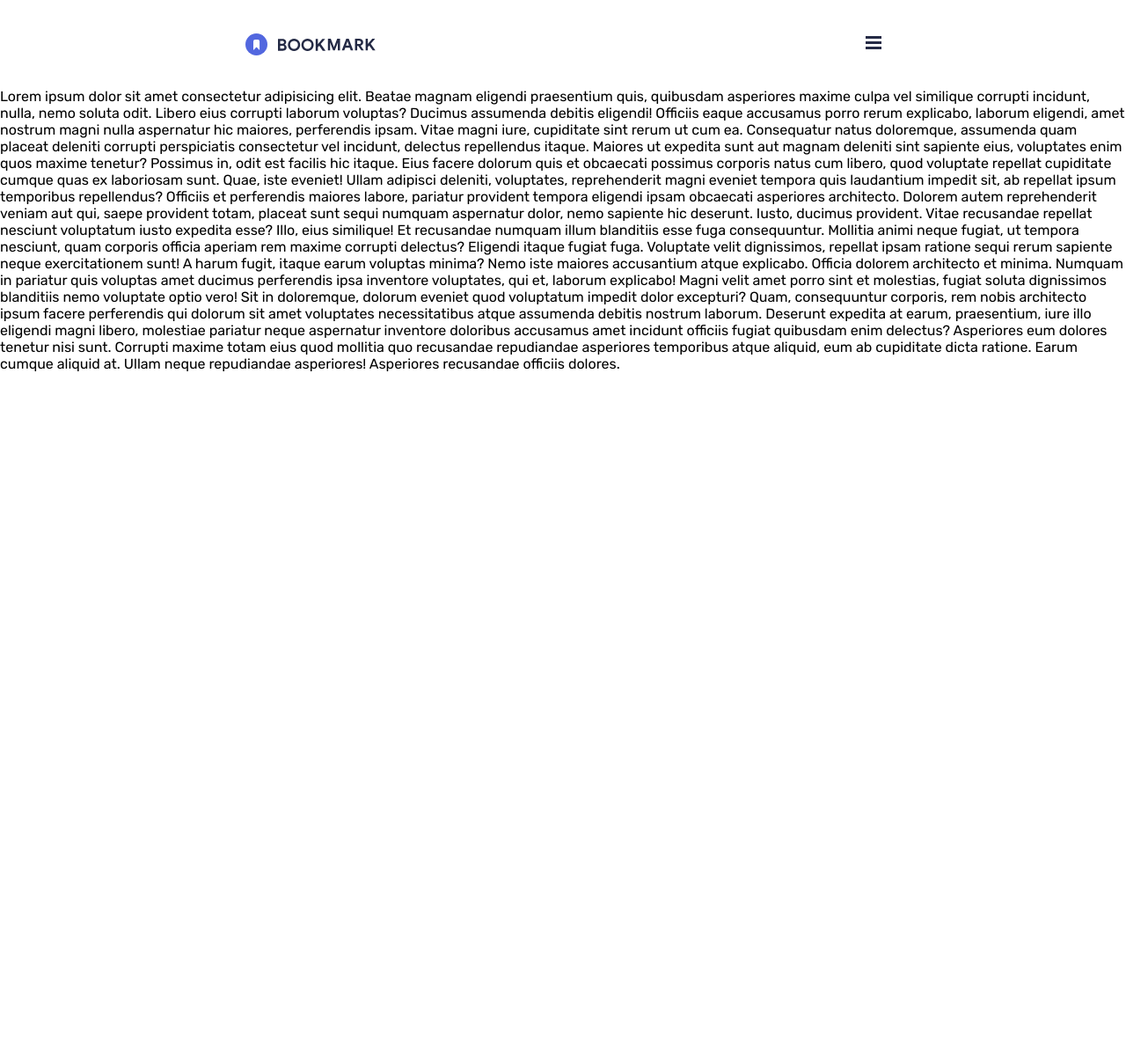
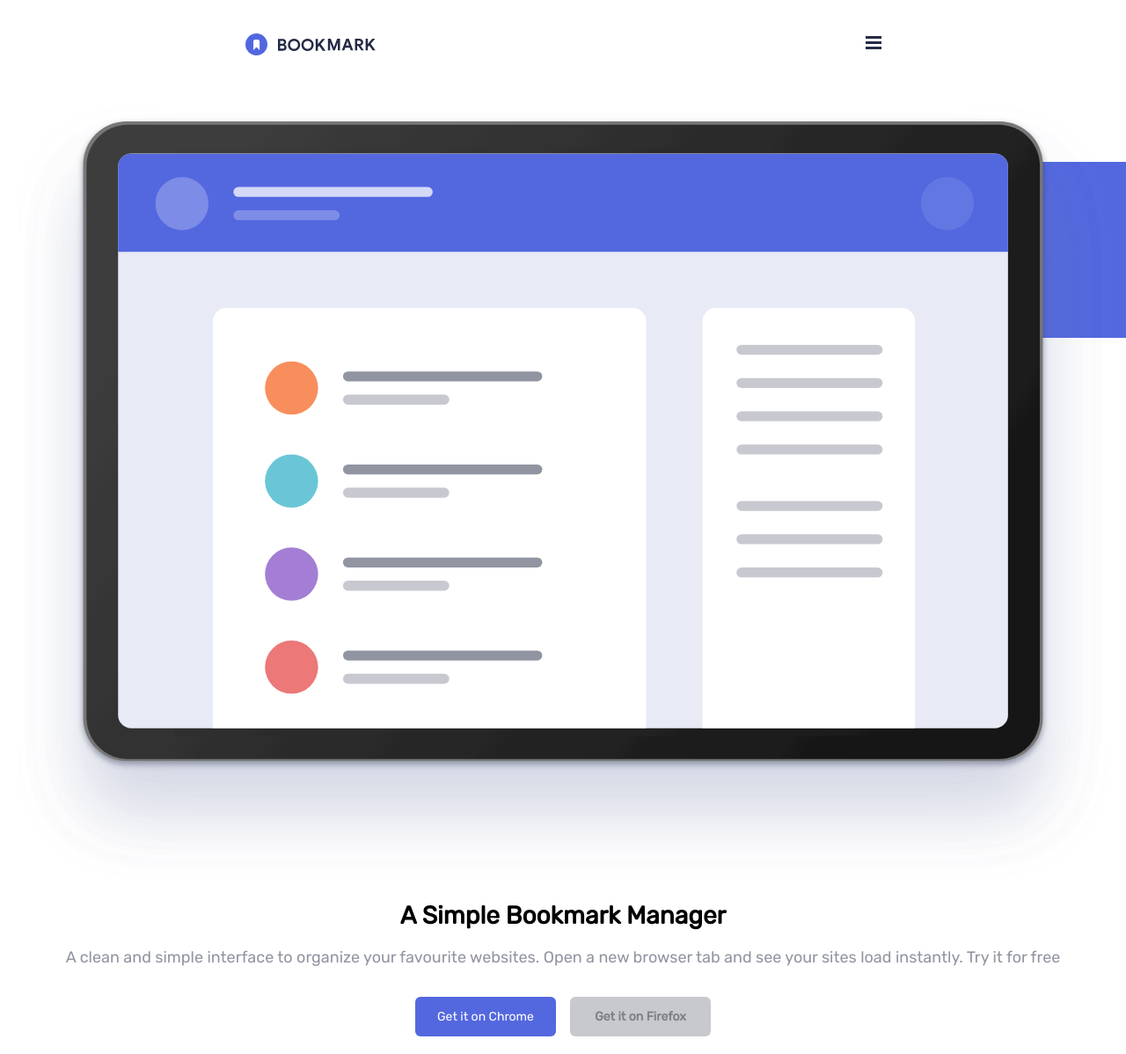
Before and after one commit to devRony1710/Bookmark-Landing, a React (Create React App) app: page / in a window 1280 px wide. Shown: the whole page at 88% size. Before the commit the page ends 800 px from the top, so only its background shows below. Built offline with nearby package versions, Linux system fonts and the light colour scheme.

Commit message:
main section

```diff
--- a/src/App.js
+++ b/src/App.js
@@ -1,53 +1,12 @@
 import Header from "./containers/Header";
+import Main from "./containers/Main";
 import "./styles/App.scss";
 
 function App() {
   return (
     <div className="App">
       <Header />
-      <p>
-        Lorem ipsum dolor sit amet consectetur adipisicing elit. Beatae magnam
-        eligendi praesentium quis, quibusdam asperiores maxime culpa vel
-        similique corrupti incidunt, nulla, nemo soluta odit. Libero eius
-        corrupti laborum voluptas? Ducimus assumenda debitis eligendi! Officiis
-        eaque accusamus porro rerum explicabo, laborum eligendi, amet nostrum
-        magni nulla aspernatur hic maiores, perferendis ipsam. Vitae magni iure,
-        cupiditate sint rerum ut cum ea. Consequatur natus doloremque, assumenda
-        quam placeat deleniti corrupti perspiciatis consectetur vel incidunt,
-        delectus repellendus itaque. Maiores ut expedita sunt aut magnam
-        deleniti sint sapiente eius, voluptates enim quos maxime tenetur?
-        Possimus in, odit est facilis hic itaque. Eius facere dolorum quis et
-        obcaecati possimus corporis natus cum libero, quod voluptate repellat
-        cupiditate cumque quas ex laboriosam sunt. Quae, iste eveniet! Ullam
-        adipisci deleniti, voluptates, reprehenderit magni eveniet tempora quis
-        laudantium impedit sit, ab repellat ipsum temporibus repellendus?
-        Officiis et perferendis maiores labore, pariatur provident tempora
-        eligendi ipsam obcaecati asperiores architecto. Dolorem autem
-        reprehenderit veniam aut qui, saepe provident totam, placeat sunt sequi
-        numquam aspernatur dolor, nemo sapiente hic deserunt. Iusto, ducimus
-        provident. Vitae recusandae repellat nesciunt voluptatum iusto expedita
-        esse? Illo, eius similique! Et recusandae numquam illum blanditiis esse
-        fuga consequuntur. Mollitia animi neque fugiat, ut tempora nesciunt,
-        quam corporis officia aperiam rem maxime corrupti delectus? Eligendi
-        itaque fugiat fuga. Voluptate velit dignissimos, repellat ipsam ratione
-        sequi rerum sapiente neque exercitationem sunt! A harum fugit, itaque
-        earum voluptas minima? Nemo iste maiores accusantium atque explicabo.
-        Officia dolorem architecto et minima. Numquam in pariatur quis voluptas
-        amet ducimus perferendis ipsa inventore voluptates, qui et, laborum
-        explicabo! Magni velit amet porro sint et molestias, fugiat soluta
-        dignissimos blanditiis nemo voluptate optio vero! Sit in doloremque,
-        dolorum eveniet quod voluptatum impedit dolor excepturi? Quam,
-        consequuntur corporis, rem nobis architecto ipsum facere perferendis qui
-        dolorum sit amet voluptates necessitatibus atque assumenda debitis
-        nostrum laborum. Deserunt expedita at earum, praesentium, iure illo
-        eligendi magni libero, molestiae pariatur neque aspernatur inventore
-        doloribus accusamus amet incidunt officiis fugiat quibusdam enim
-        delectus? Asperiores eum dolores tenetur nisi sunt. Corrupti maxime
-        totam eius quod mollitia quo recusandae repudiandae asperiores
-        temporibus atque aliquid, eum ab cupiditate dicta ratione. Earum cumque
-        aliquid at. Ullam neque repudiandae asperiores! Asperiores recusandae
-        officiis dolores.
-      </p>
+      <Main />
     </div>
   );
 }
--- /dev/null
+++ b/src/components/MainInfo.jsx
@@ -0,0 +1,23 @@
+import React from "react";
+
+//styles
+import "../styles/MainInfo.scss";
+
+const MainInfo = () => {
+  return (
+    <div className="main-info-container">
+      <h2 className="main-title">A Simple Bookmark Manager</h2>
+      <p className="main-description">
+        A clean and simple interface to organize your favourite websites. Open a
+        new browser tab and see your sites load instantly. Try it for free
+      </p>
+
+      <div className="main-buttons-container">
+        <button>Get it on Chrome</button>
+        <button>Get it on Firefox</button>
+      </div>
+    </div>
+  );
+};
+
+export default MainInfo;
--- /dev/null
+++ b/src/containers/Main.jsx
@@ -0,0 +1,21 @@
+import React from "react";
+
+//components
+import MainInfo from "../components/MainInfo";
+
+// images
+import MainImage from "../assets/images/illustration-hero.svg";
+
+//styles
+import "../styles/Main.scss";
+
+const Main = () => {
+  return (
+    <div className="main-container">
+      <img className="hero-image" src={MainImage} alt="hero illustration" />
+      <MainInfo />
+    </div>
+  );
+};
+
+export default Main;
--- /dev/null
+++ b/src/styles/Main.scss
@@ -0,0 +1,26 @@
+@import "vars";
+
+.main-container {
+  display: flex;
+  flex-direction: column;
+  align-items: center;
+  justify-content: center;
+  width: 100%;
+  padding: 20px;
+}
+
+.hero-image {
+  width: 100%;
+  z-index: 2;
+}
+
+.main-container::after {
+  content: "";
+  position: absolute;
+  top: 23%;
+  right: 0;
+  height: 200px;
+  width: 300px;
+  background-color: var(--soft-blue);
+  border-bottom-left-radius: 20%;
+}
--- /dev/null
+++ b/src/styles/MainInfo.scss
@@ -0,0 +1,55 @@
+@import "vars";
+
+.main-info-container {
+  width: 100%;
+  display: flex;
+  flex-direction: column;
+  margin-top: 24px;
+  gap: 20px;
+  justify-content: center;
+  align-items: center;
+  padding: 0 10px;
+}
+
+.main-title {
+  display: block;
+  font-size: 28px;
+  text-align: center;
+}
+
+.main-description {
+  color: var(--grayish-blue);
+  font-size: 18px;
+  text-align: center;
+}
+
+.main-buttons-container {
+  display: flex;
+  gap: 16px;
+  margin-top: 14px;
+}
+
+.main-buttons-container > button {
+  height: 45px;
+  width: 10rem;
+  border-radius: 6px;
+  border: none;
+  font-size: 14px;
+}
+
+.main-buttons-container > button:first-child {
+  background-color: var(--soft-blue);
+  color: white;
+}
+
+.main-buttons-container > button:last-child {
+  background-color: var(--grayish-blue);
+  opacity: 0.5;
+  color: black;
+  font-weight: bold;
+}
+.main-buttons-container > button:last-child:hover {
+  background-color: var(--soft-blue);
+  color: white;
+  opacity: 1;
+}
--- a/src/styles/MobileMenu.scss
+++ b/src/styles/MobileMenu.scss
@@ -10,15 +10,15 @@ nav {
   right: 0;
   display: flex;
   justify-content: center;
+  z-index: 3;
 }
 
 ul {
   display: flex;
   width: 100%;
-  padding: 20px;
+  padding: 20px 0;
   flex-direction: column;
   gap: 32px;
-  margin-top: 30px;
 }
 
 li {
@@ -28,7 +28,8 @@ li {
 
 hr {
   border: 1px solid white;
-  margin-bottom: 20px;
+  margin: 10px auto;
+  width: 80%;
 }
 
 a {
```
